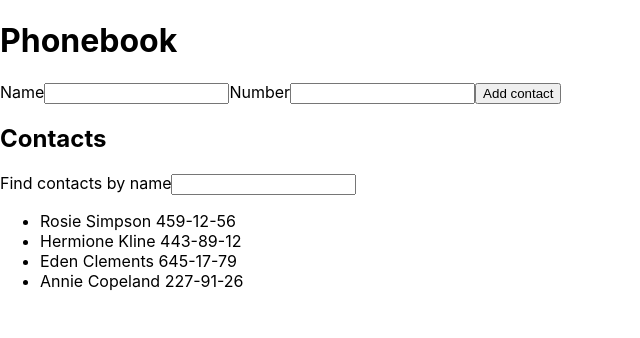
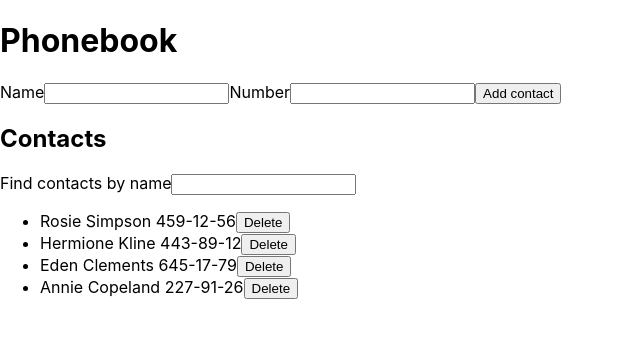
Before and after one commit to xUNKINDx/goit-react-hw-02-phonebook, a React (Create React App) app: page / in a window 1280 px wide. Shown: the top 338 px of the page, without its empty margins (0-640 px from the left). Built offline with nearby package versions, Linux system fonts and the light colour scheme.

Commit message:
rdy delete

```diff
--- a/src/components/App.jsx
+++ b/src/components/App.jsx
@@ -21,6 +21,7 @@ class App extends Component {
   constructor() {
     super();
     this.addNewContact = this.addNewContact.bind(this);
+    // this.deleteContact = this.deleteContact.bind(this);
   }
 
   handleChange = event => {
@@ -57,6 +58,24 @@ class App extends Component {
     return <>{myContacts}</>;
   };
 
+  deleteContact = id => {
+    const contactToDelete = this.state.contacts.find(
+      contact => contact.id === id
+    );
+
+    if (contactToDelete) {
+      const contactIndex = this.state.contacts.indexOf(contactToDelete);
+
+      if (contactIndex >= 0) {
+        this.setState(prevState => {
+          const currentContacts = [...prevState.contacts];
+          currentContacts.splice(contactIndex, 1);
+          return { contacts: currentContacts };
+        });
+      }
+    }
+  };
+
   render() {
     const { filter } = this.state;
     return (
@@ -68,6 +87,7 @@ class App extends Component {
         <Contacts
           contacts={this.state.contacts}
           filter={this.state.filter}
+          deleteContact={this.deleteContact}
         ></Contacts>
       </>
     );
--- a/src/components/Contacts/Contacts.jsx
+++ b/src/components/Contacts/Contacts.jsx
@@ -2,8 +2,15 @@ import { Component } from 'react';
 import PropTypes from 'prop-types';
 
 class Contacts extends Component {
+  handleDelete = (deleteContact, event) => {
+    const target = event.target;
+
+    const id = target.dataset['id'];
+    deleteContact(id);
+  };
+
   render() {
-    const { contacts, filter } = this.props;
+    const { contacts, filter, deleteContact } = this.props;
 
     const myContacts = contacts
       .filter(contact =>
@@ -12,6 +19,14 @@ class Contacts extends Component {
       .map(contact => (
         <li key={contact.id}>
           {contact.name} {contact.number}
+          <button
+            type="button"
+            name="delete"
+            data-id={contact.id}
+            onClick={this.handleDelete.bind(this, deleteContact)}
+          >
+            Delete
+          </button>
         </li>
       ));
 
@@ -26,6 +41,7 @@ class Contacts extends Component {
 Contacts.propTypes = {
   contacts: PropTypes.array.isRequired,
   filter: PropTypes.string.isRequired,
+  deleteContact: PropTypes.func.isRequired,
 };
 
 export default Contacts;
```
